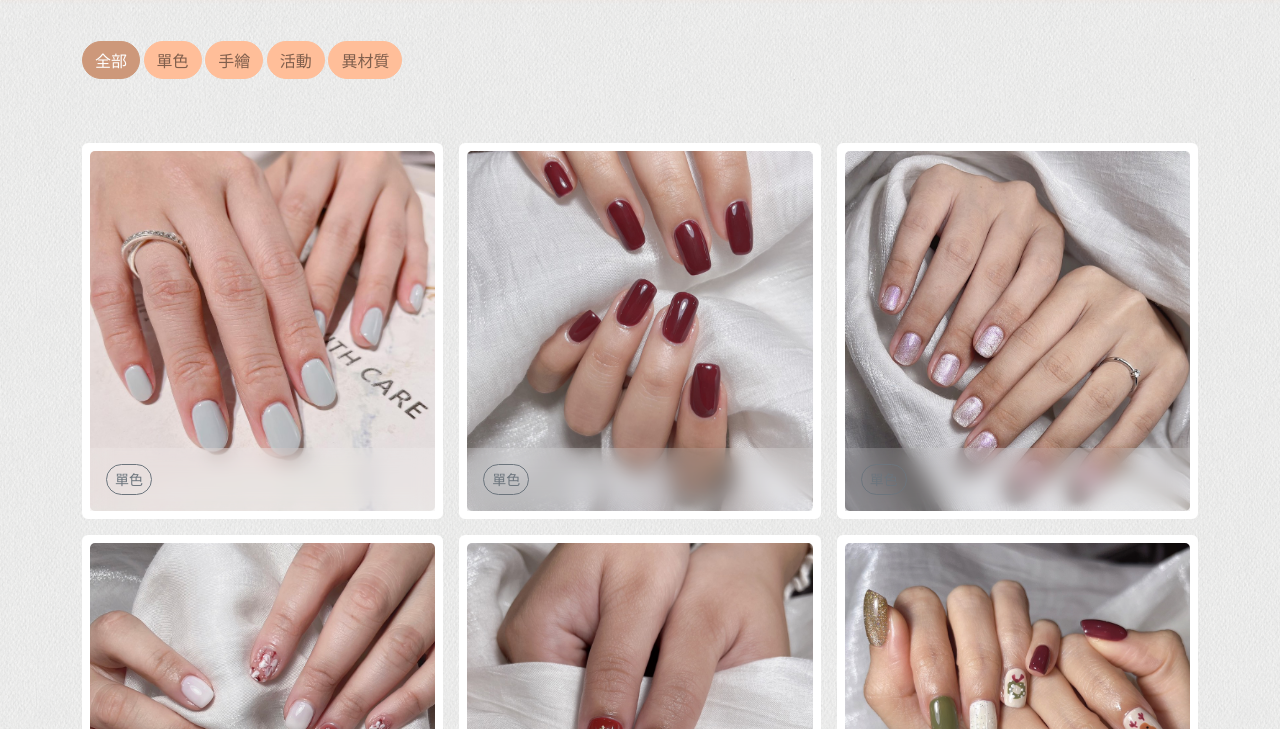
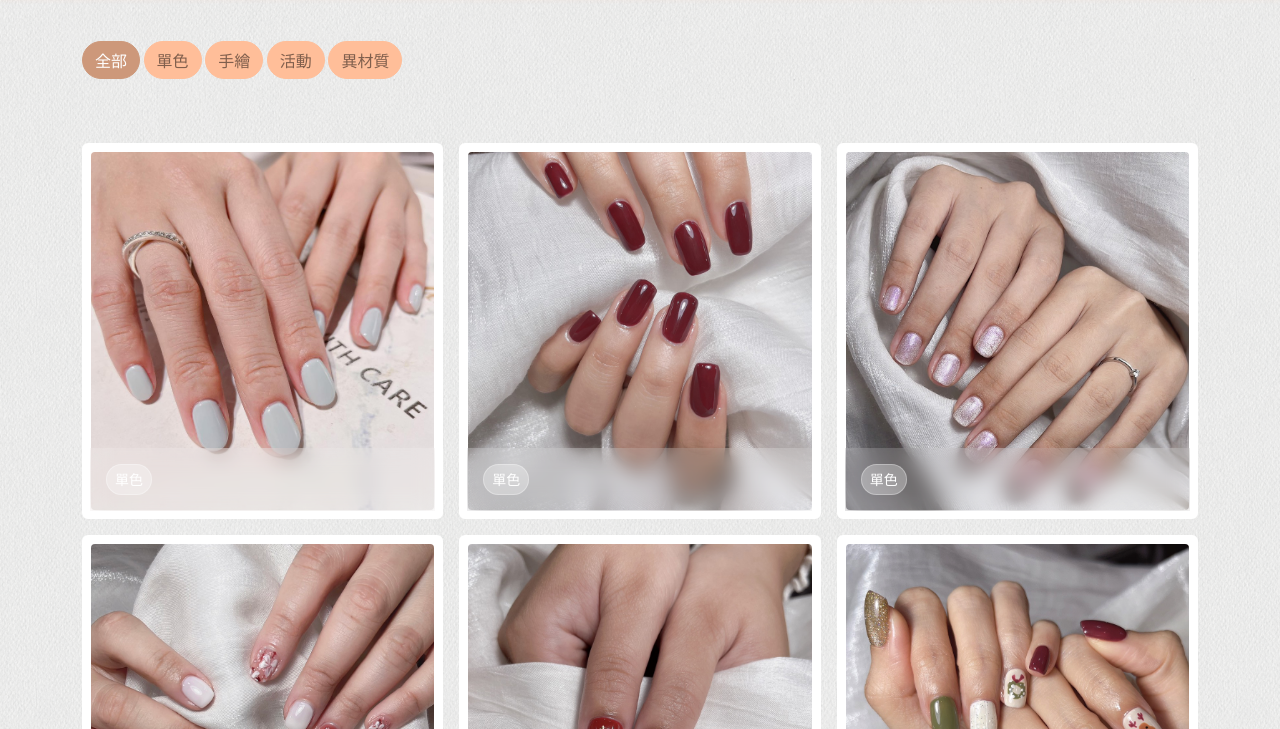
Before and after one commit to pcwforwork/neas-studio, a plain HTML site: page gallery.html in a window 1280 px wide. Shown: the part 71-800 px from the top of the page. Drawn offline with nearby package versions, Linux system fonts and the light colour scheme.

Commit message:
Add files via upload

```diff
--- a/stylesheet/style.css
+++ b/stylesheet/style.css
@@ -13,6 +13,9 @@
     --title-color: hsl(var(--hue-color), 32%, 56%);
     --text-color: hsl(var(--hue-color), 25%, 40%);
     --text-color-light: hsl(var(--hue-color), 8%, 65%);
+
+    --scroll-bar-color: hsl(var(--hue-color), 12%, 90%);
+    --scroll-thumb-color: hsl(var(--hue-color), 12%, 80%);
 }
 
 body {
@@ -58,6 +61,11 @@ h1, h2, h3, h4 {
 }
 .height-s5 {
     height: 360px;
+}
+
+.form-control::placeholder {
+    color: var(--primary-color);
+    opacity: 1;
 }
 
 /* button */
@@ -134,7 +142,6 @@ h1, h2, h3, h4 {
     /* align-items: flex-end; */
 }
 /* Works */
-
 .works_image-frame {
     border: .5rem solid rgba(255, 255, 255, .5);
     border-radius: 1rem;
@@ -146,12 +153,10 @@ h1, h2, h3, h4 {
     height: 360px;
     object-fit: cover;
 }
-
 .works_image:hover {
     scale: 120%;
     transition: scale 800ms;
 }
-
 .works_link {
     text-decoration: none;
     color: var(--text-color);
@@ -161,12 +166,10 @@ h1, h2, h3, h4 {
     border-radius: 1.8rem;     /* 要記得加上padding的數值=>0.3+1.5 */
     padding: 1.5rem 1.5rem;
 }
-
 .feedback_deco {
     color: var(--primary-color);
     font-size: 1.5rem;
 }
-
 .card {
     color: var(--text-color);
 }
@@ -175,25 +178,21 @@ h1, h2, h3, h4 {
 .accordion-button {
     color: var(--title-color);
 }
-
 .accordion-button:not(.collapsed) {
     color: var(--title-color);
     background-color: var(--primary-color);
     box-shadow: inset 0 -1px 0 rgba(0, 0, 0, 0.125);
-  }
+}
 .accordion-button:focus {
     z-index: 3;
     border-color: var(--primary-color);
     outline: 0;
     box-shadow: 0 0 0 0.25rem rgba(255, 190, 152,.25);
-  }
+}
 .accordion-body {
     color: var(--text-color);
 }
-.form-control::placeholder {
-    color: var(--primary-color);
-    opacity: 1;
-  }
+
 /* Footer */
 #footer {
     bottom: 0;
@@ -224,7 +223,16 @@ h1, h2, h3, h4 {
 .filter_buttons {
     flex-wrap: wrap;
 }
-
+.btn-outline-secondary {
+    color: #fff;
+    border: 1px solid rgba(255, 255, 255, .3);
+    background-color: rgba(255, 255, 255, .3);
+}
+.btn-outline-secondary:active, .btn-outline-secondary.active {
+    color: #fff;
+    border: 1px solid rgba(255, 255, 255, .3);
+    background-color: rgba(255, 255, 255, .3);
+  }
 .filterable_cards {
     justify-content: center;
     display: flex;
@@ -236,14 +244,13 @@ h1, h2, h3, h4 {
     flex-grow: 1;
     border: .5rem solid #fff;
 }
-
 .filterable_cards .card img {
     width: 100%;
     height: 360px;
     object-fit: cover;
     position: relative;
+    border: 1px solid rgba(255, 255, 255, .3);
 }
-
 .filterable_cards .card .card-body {
     position: absolute;
     bottom: 0;
@@ -255,7 +262,18 @@ h1, h2, h3, h4 {
 .card.hide {
     display: none;
 }
-
+/*========== SCROLL BAR ==========*/
+::-webkit-scrollbar {
+    width: .8rem;
+    background-color: var(--scroll-bar-color);
+  }
+  ::-webkit-scrollbar-thumb {
+    background-color: var(--scroll-thumb-color);
+    border-radius: .4rem;
+  }
+  ::-webkit-scrollbar-thumb:hover {
+    background-color: var(--text-color-light);
+  }
 /* RWD */
 @media screen and (max-width: 768px) {
     .content-center {
```
